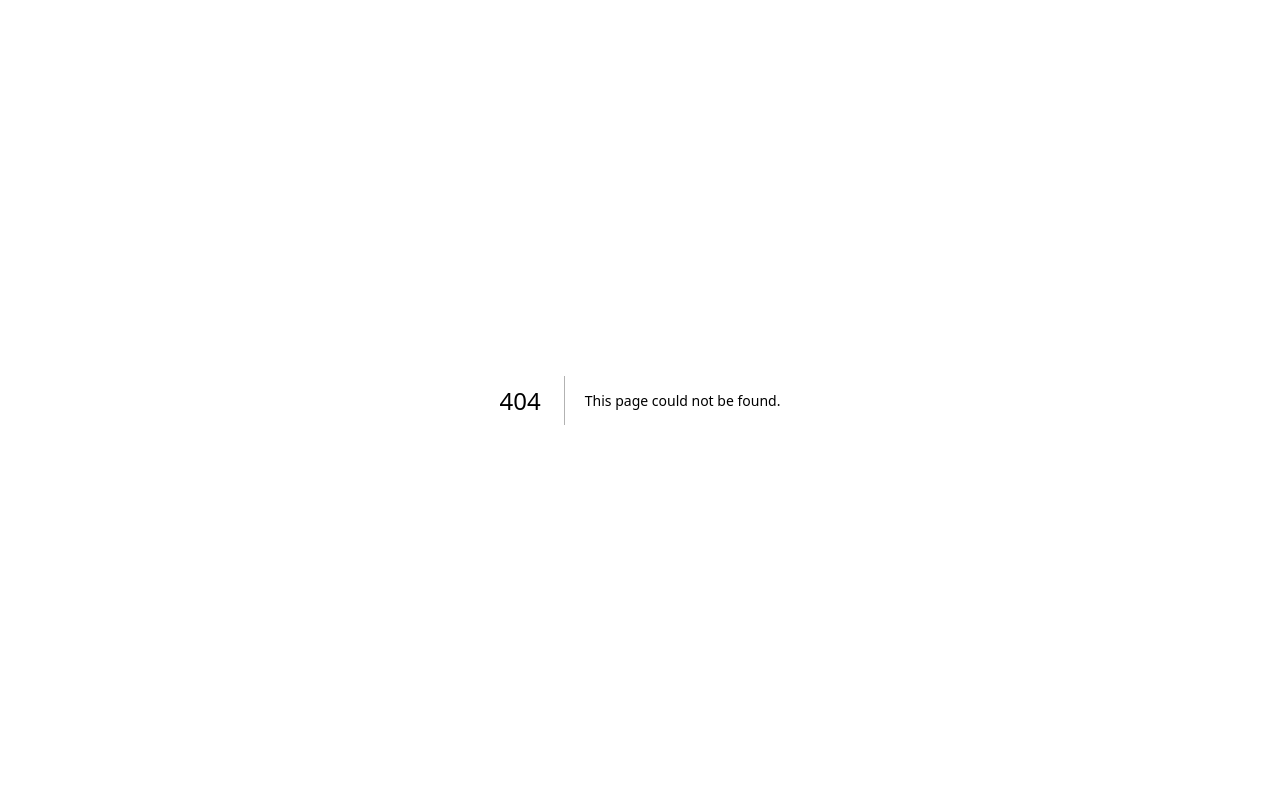
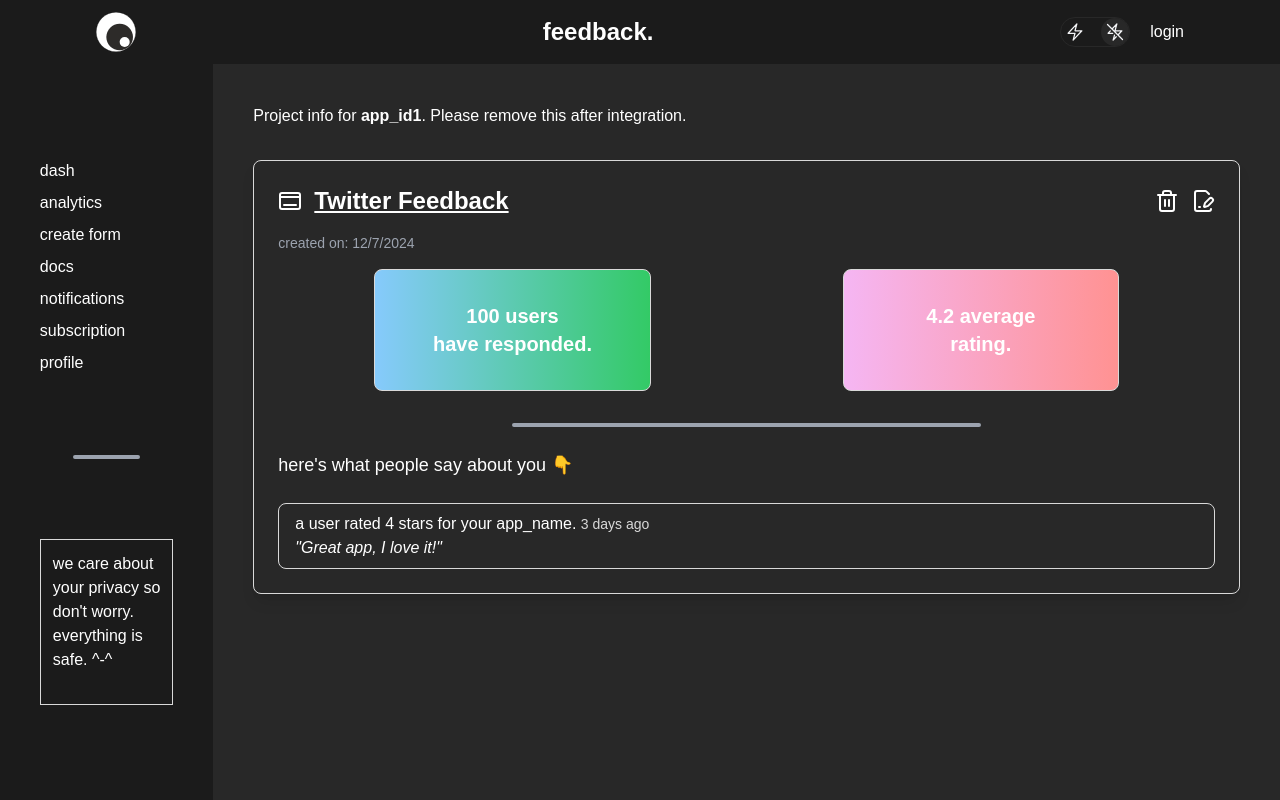
Before and after one commit to MayankBansal12/feedback, a Next.js app: page /dashboard/analytics/app_id1 in a window 1280 px wide. Before the commit this address had no page. Built offline with nearby package versions, Linux system fonts and the light colour scheme.

Commit message:
create: analytics for unique project

```diff
--- /dev/null
+++ b/src/app/dashboard/(dashcomponents)/analytics/[appId]/page.tsx
@@ -0,0 +1,104 @@
+/** @format */
+"use client";
+import { Dock, FilePenLine, Trash2 } from "lucide-react";
+import { useState } from "react";
+
+function ProjectInformation({
+  params,
+}: {
+  params: {
+    appId: string;
+  };
+}) {
+  const [deleteModal, setDeleteModal] = useState<boolean>(false);
+  const deleteHandler = () => {
+    // delete code
+  };
+  return (
+    <div className="flex flex-col dark:bg-dark-secondary px-10 py-10 w-full h-full dark:text-white">
+      <div className="mb-4">
+        <p>
+          Project info for <span className="font-semibold">{params.appId}</span>
+          . Please remove this after integration.
+        </p>
+      </div>
+      <div className="shadow-lg my-4 p-6 border border-light-primary dark:border-light-primary rounded-lg">
+        <div className="flex justify-between items-center mb-4">
+          <div className="flex items-center gap-3">
+            <Dock size={24} />
+            <p className="font-semibold text-2xl underline">Twitter Feedback</p>
+          </div>
+          <div className="flex items-center gap-3">
+            <button onClick={() => setDeleteModal(true)}>
+              <Trash2 size={24} className="cursor-pointer" />
+            </button>
+            <FilePenLine size={24} className="cursor-pointer" />
+          </div>
+        </div>
+        <div className="mb-4">
+          <p className="text-gray-500 text-sm dark:text-gray-400">
+            created on: 12/7/2024
+          </p>
+        </div>
+        <div className="flex flex-wrap">
+          <div className="flex justify-center items-center mb-4 px-4 sm:px-24 w-full sm:w-1/2">
+            <div className="bg-gradient-to-r from-[#86CAFC] to-[#33CA66] py-8 border border-light-primary dark:border-light-primary rounded-lg w-full text-white">
+              <p className="font-bold text-center text-xl">
+                100 users
+                <br /> have responded.
+              </p>
+            </div>
+          </div>
+          <div className="flex justify-center items-center mb-4 px-4 sm:px-24 w-full sm:w-1/2">
+            <div className="bg-gradient-to-r from-[#F5B6F3] to-[#FF9292] py-8 border border-light-primary dark:border-light-primary rounded-lg w-full">
+              <p className="font-bold text-center text-white text-xl">
+                4.2 average
+                <br /> rating.
+              </p>
+            </div>
+          </div>
+        </div>
+        <div className="flex justify-center items-center my-4">
+          <hr className="border-2 border-gray-400 rounded-full w-1/2" />
+        </div>
+        <div className="my-6">
+          <p className="text-lg">here's what people say about you 👇</p>
+        </div>
+        <div className="px-4 py-2 border border-light-primary dark:border-light-primary rounded-lg w-full">
+          <p>
+            a user rated 4 stars for your app_name.{" "}
+            <span className="text-gray-400 text-sm dark:text-light-primary">
+              3 days ago
+            </span>
+          </p>
+          <p className="text-md italic">"Great app, I love it!"</p>
+        </div>
+      </div>
+      {deleteModal && (
+        <div className="top-0 left-0 fixed flex justify-center items-center bg-gray-500 bg-opacity-50 w-full h-full">
+          <div className="dark:bg-dark-secondary px-5 py-5">
+            <p className="text-lg dark:text-white">
+              are you sure you want to delete this project ⚠️
+            </p>
+            <div className="flex justify-center gap-4 mt-4">
+              <button
+                className="bg-accent-link hover:bg-red-600 mr-2 px-4 py-2 rounded-full text-white"
+                onClick={deleteHandler}
+              >
+                Yes
+              </button>
+              <button
+                className="bg-gray-200 hover:bg-gray-300 px-4 py-2 rounded-full text-gray-800"
+                onClick={() => setDeleteModal(false)}
+              >
+                No
+              </button>
+            </div>
+          </div>
+        </div>
+      )}
+    </div>
+  );
+}
+
+export default ProjectInformation;
--- a/src/app/dashboard/(dashcomponents)/analytics/page.tsx
+++ b/src/app/dashboard/(dashcomponents)/analytics/page.tsx
@@ -5,7 +5,12 @@
 import React, { useState } from "react";
 
 const Analytics = () => {
-  const [projects, setProjects] = useState([]);
+  const [projects, setProjects] = useState([1]);
+  const [editModal, setEditModal] = useState<boolean>(false);
+  const [deleteModal, setDeleteModal] = useState<boolean>(false);
+  const deleteHandler = () => {
+    // delete code
+  };
   return (
     <div className="flex flex-col dark:bg-dark-secondary px-10 py-10 w-full h-full dark:text-white">
       <div className="flex flex-col justify-start gap-3 my-4 w-full text-left">
@@ -34,14 +39,18 @@
       ) : (
         <div className="shadow-lg my-4 p-4 border border-light-primary dark:border-light-primary rounded-sm">
           <div className="flex justify-between items-center mb-4">
+            <Link href="/dashboard/analytics/app_id1">
               <div className="flex items-center gap-3">
                 <Dock size={20} />
                 <p className="font-semibold text-xl underline">
-                application name
+                  twitter feedback
                 </p>
               </div>
+            </Link>
             <div className="flex items-center gap-2">
+              <button onClick={() => setDeleteModal(true)}>
                 <Trash2 size={20} />
+              </button>
               <FilePenLine size={20} />
             </div>
           </div>
@@ -58,6 +67,29 @@
           </div>
         </div>
       )}
+      {deleteModal && (
+        <div className="top-0 left-0 fixed flex justify-center items-center bg-gray-500 bg-opacity-50 w-full h-full">
+          <div className="dark:bg-dark-secondary px-5 py-5">
+            <p className="text-lg dark:text-white">
+              are you sure you want to delete this project ⚠️
+            </p>
+            <div className="flex justify-center gap-4 mt-4">
+              <button
+                className="bg-accent-link hover:bg-red-600 mr-2 px-4 py-2 rounded-full text-white"
+                onClick={deleteHandler}
+              >
+                Yes
+              </button>
+              <button
+                className="bg-gray-200 hover:bg-gray-300 px-4 py-2 rounded-full text-gray-800"
+                onClick={() => setDeleteModal(false)}
+              >
+                No
+              </button>
+            </div>
+          </div>
+        </div>
+      )}
     </div>
   );
 };
```
Also changed, not shown: 1 other file (tests, documents, lock files or other folders). Lines whose indentation alone changed are shown as unchanged.
